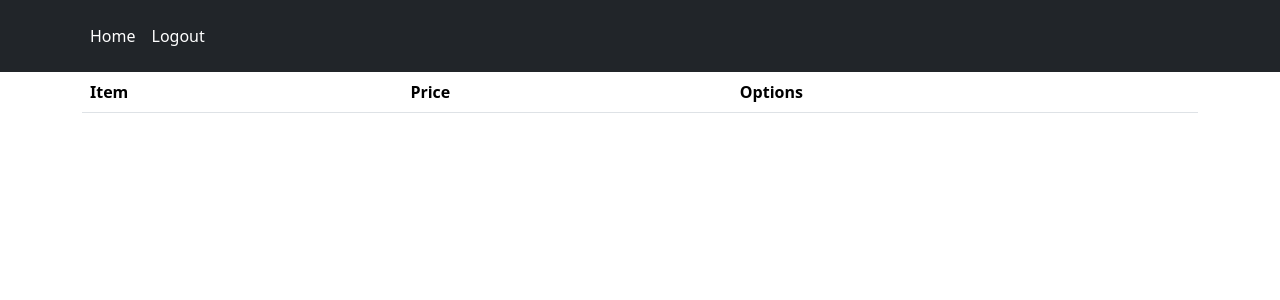
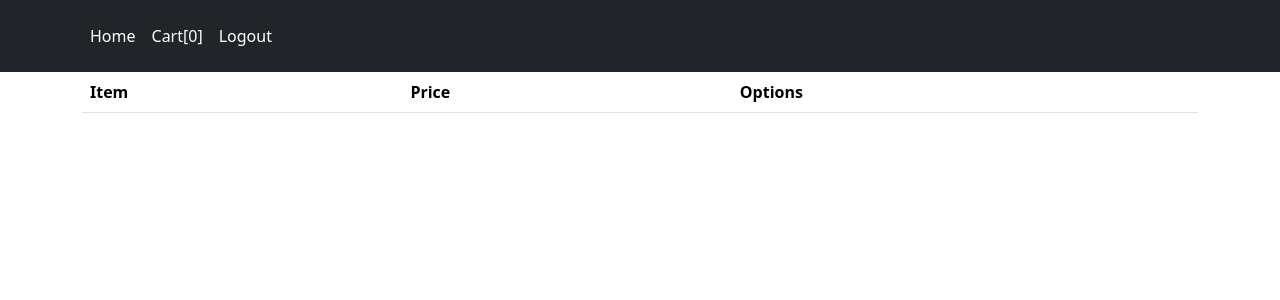
Before and after one commit to faralost/flask-shop, a Flask app: page / in a window 1280 px wide. Shown: the top 300 px of the page. Run offline with Flask 3, Linux system fonts and the light colour scheme; the visitor is signed in with stand-in values (Sample User, id 1); data comes from the database, SQL or seed files in the repository; data that the repository does not hold is empty.

Commit message:
added cart functionality

```diff
--- a/shop/items/routes.py
+++ b/shop/items/routes.py
@@ -1,9 +1,10 @@
-from flask import Blueprint, render_template, flash, redirect, url_for
+from flask import Blueprint, render_template, flash, redirect, url_for, session, request
 from flask_login import login_required
 
 from shop import db
 from shop.items.forms import ItemForm
 from shop.items.models import Item
+from shop.items.utils import get_cart_total_price
 from shop.users.models import admin_role_required
 
 items_bp = Blueprint('items', __name__)
@@ -62,3 +63,55 @@ def item_delete(pk):
     db.session.commit()
     flash(f'Item {item} was deleted', 'danger')
     return redirect(url_for('items.index'))
+
+
+@items_bp.route('/items/<int:pk>/add_to_cart', methods=['POST'])
+def add_to_cart(pk):
+    item = Item.query.get_or_404(pk)
+    dict_items = {str(pk): {'name': item.name, 'price': str(item.price), 'quantity': 1}}
+    if 'cart' in session:
+        if str(pk) in session['cart']:
+            flash(f'{item} already in cart', 'warning')
+        else:
+            session['cart'] = session['cart'] | dict_items
+    else:
+        session['cart'] = dict_items
+        session.modified = True
+    return redirect(request.form.get('next'))
+
+
+@items_bp.route('/cart')
+def cart():
+    if 'cart' not in session or not session['cart']:
+        flash('Your cart is empty', 'warning')
+        return redirect(url_for('items.index'))
+    total = get_cart_total_price(session['cart'])
+    return render_template('items/cart.html', total=total)
+
+
+@items_bp.route('/clear-cart')
+def clear_cart():
+    session.pop('cart', None)
+    flash('Your cart is empty', 'warning')
+    return redirect(url_for('items.index'))
+
+
+@items_bp.route('/cart/items/<int:pk>/update', methods=['POST'])
+def update_cart_item(pk):
+    if 'cart' not in session:
+        return redirect(url_for('items.index'))
+    quantity = request.form.get('quantity') or 1
+    for item_id, item in session['cart'].items():
+        if int(item_id) == pk:
+            item['quantity'] = quantity
+            flash(f'{item["name"]} quantity in cart was updated', 'success')
+    return redirect(url_for('items.cart'))
+
+
+@items_bp.route('/cart/items/<int:pk>/delete')
+def delete_cart_item(pk):
+    session.modified = True
+    for item_id, item in list(session['cart'].items()):
+        if int(item_id) == pk:
+            session['cart'].pop(item_id, None)
+    return redirect(url_for('items.cart'))
--- /dev/null
+++ b/shop/items/utils.py
@@ -0,0 +1,5 @@
+def get_cart_total_price(session_cart):
+    total = 0
+    for item in session_cart.values():
+        total += float(item['price']) * int(item['quantity'])
+    return total
--- a/shop/templates/base.html
+++ b/shop/templates/base.html
@@ -23,6 +23,7 @@
                     <li><a class="nav-link px-2 text-white" href="{{ url_for('items.item_create') }}">Create Item</a>
                     </li>
                 {% endif %}
+                <li><a class="nav-link px-2 text-white" href="{{ url_for('items.cart') }}">Cart[{{ session['cart']|length }}]</a></li>
                 {% if current_user.is_authenticated %}
                     <li><a class="nav-link px-2 text-white" href="{{ url_for('users.logout') }}">Logout</a></li>
                 {% else %}
--- a/shop/templates/items/index.html
+++ b/shop/templates/items/index.html
@@ -17,11 +17,16 @@
                 <td><a class="mylink" href="{{ url_for('items.item_detail', pk=item.id) }}">{{ item.name }}</a></td>
                 <td>{{ item.price }} $</td>
                 <td>
-                    <a href="#" class="mylink link-success"><i class="bi bi-cart4"></i></a>
                     {% if current_user.is_authenticated and current_user.is_admin %}
-                    <a href="{{ url_for('items.item_update', pk=item.id) }}" class="mylink link-warning"><i class="bi bi-pencil-square"></i></a>
-                    <a href="{{ url_for('items.item_delete', pk=item.id) }}" class="mylink link-danger"><i class="bi bi-trash"></i></a>
+                        <a href="{{ url_for('items.item_update', pk=item.id) }}" class="mylink link-warning"><i
+                                class="bi bi-pencil-square"></i></a>
+                        <a href="{{ url_for('items.item_delete', pk=item.id) }}" class="mylink link-danger"><i
+                                class="bi bi-trash"></i></a>
                     {% endif %}
+                    <form action="{{ url_for('items.add_to_cart', pk=item.id) }}" method="POST">
+                        <input type="hidden" name="next" value="{{ request.path }}">
+                        <button type="submit" class="btn btn-sm btn-warning">Add to Cart</button>
+                    </form>
                 </td>
             </tr>
         {% endfor %}
```
Also changed, not shown: shop/templates/items/cart.html (added, +41 -0 lines), shop/templates/items/item.html (+8 -3 lines).
